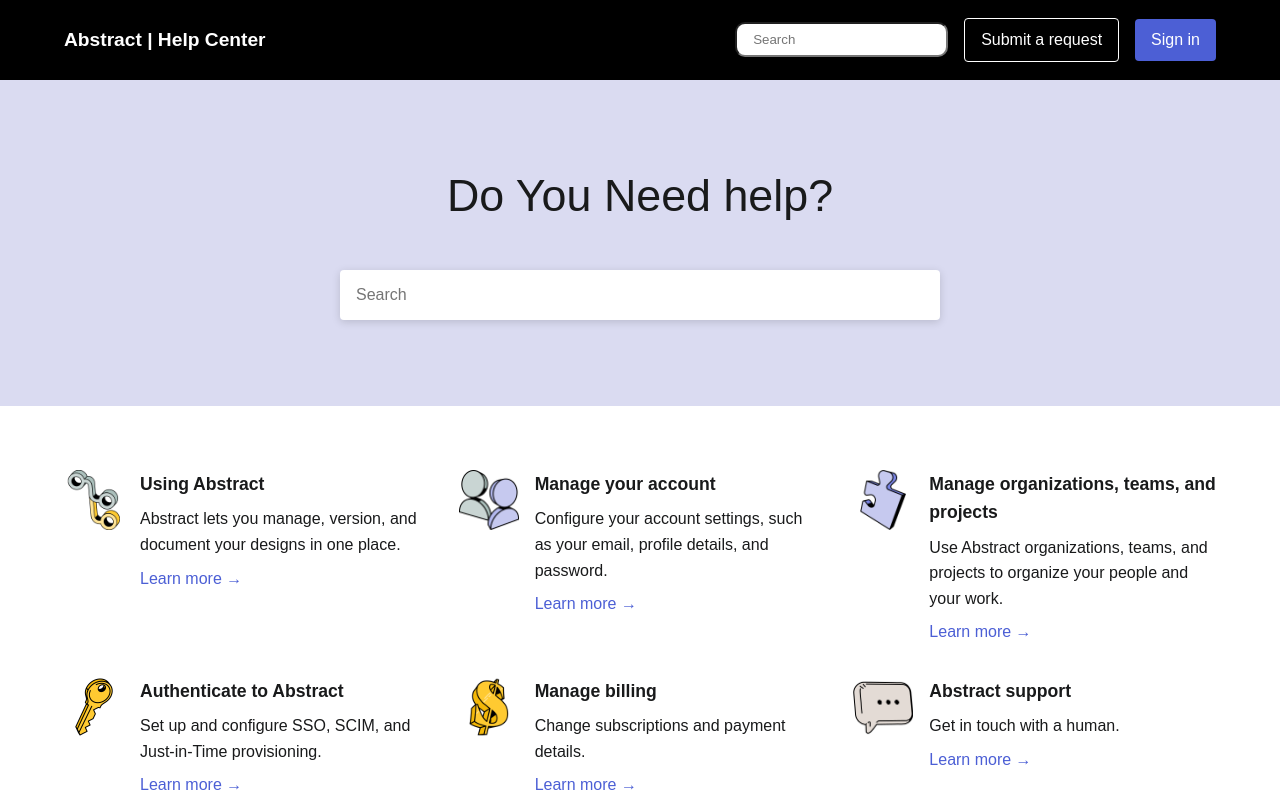
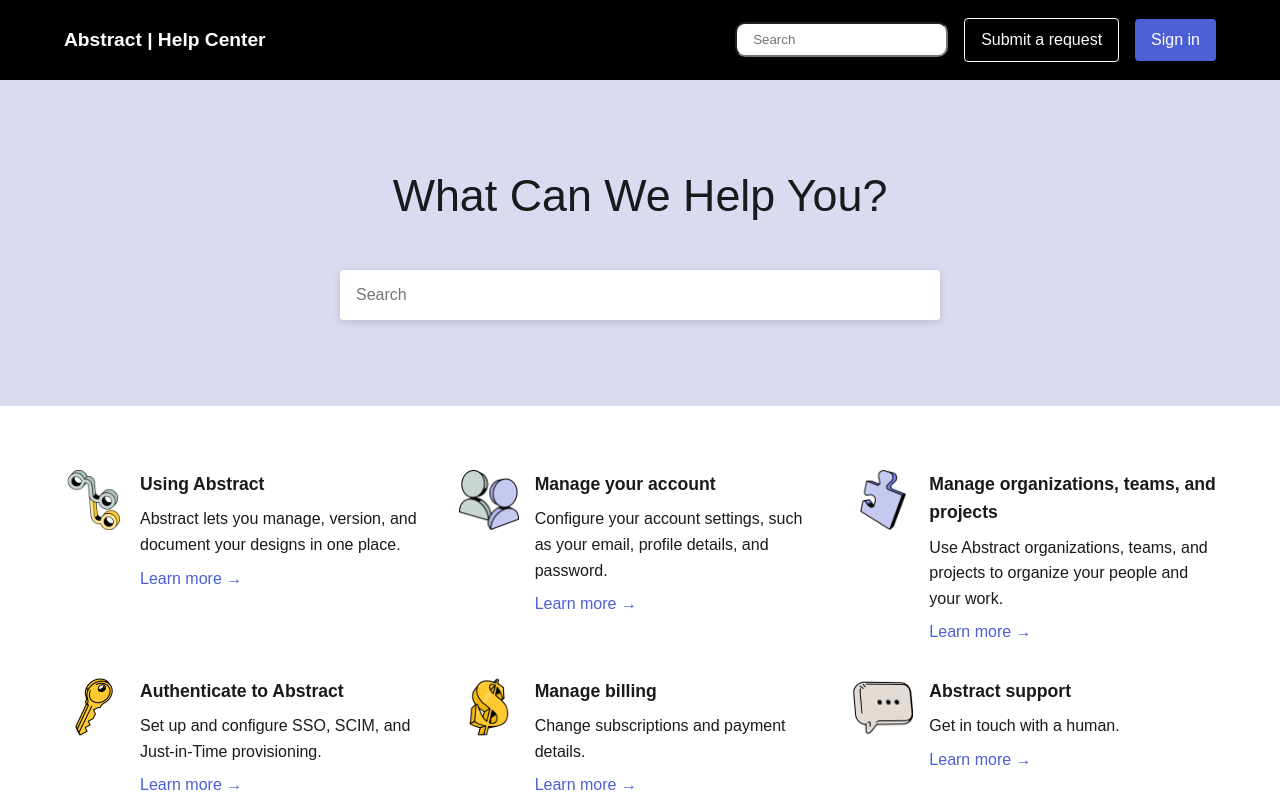
Before and after one commit to Abraham14Z/Abstract-Help-Center, a plain HTML site: page index.html in a window 1280 px wide. Shown: the top 801 px of the page. Drawn offline with Linux system fonts and the light colour scheme; a web font is replaced by a local one.

Commit message:
change text in h2

```diff
--- a/index.html
+++ b/index.html
@@ -32,7 +32,7 @@
   <main>
     <section class="hero" role="search">
       <div class="container hero-inner">
-        <h2>Do You Need help?</h2>
+        <h2>What Can We Help You?</h2>
         <form class="search-form" aria-label="Search Help Center">
           <input type="search" placeholder="Search" aria-label="Search help articles" />
         </form>
```
